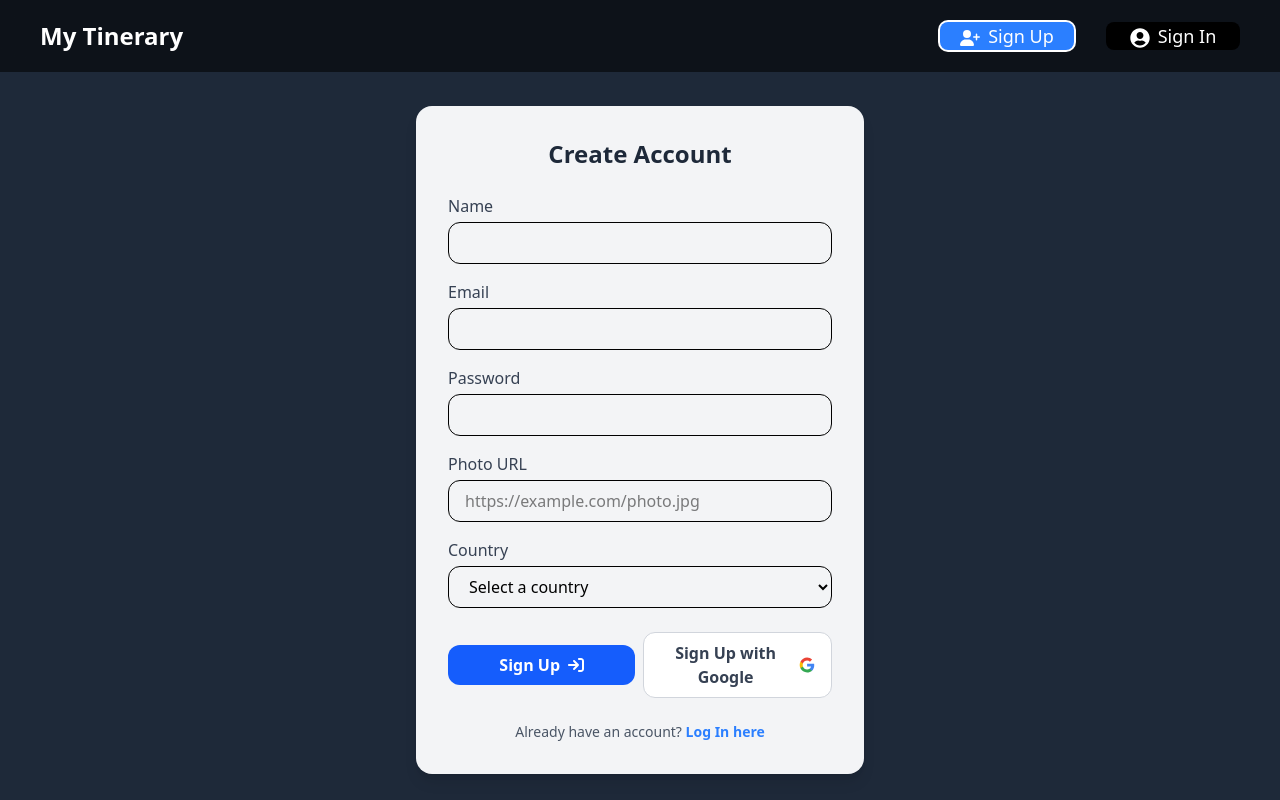
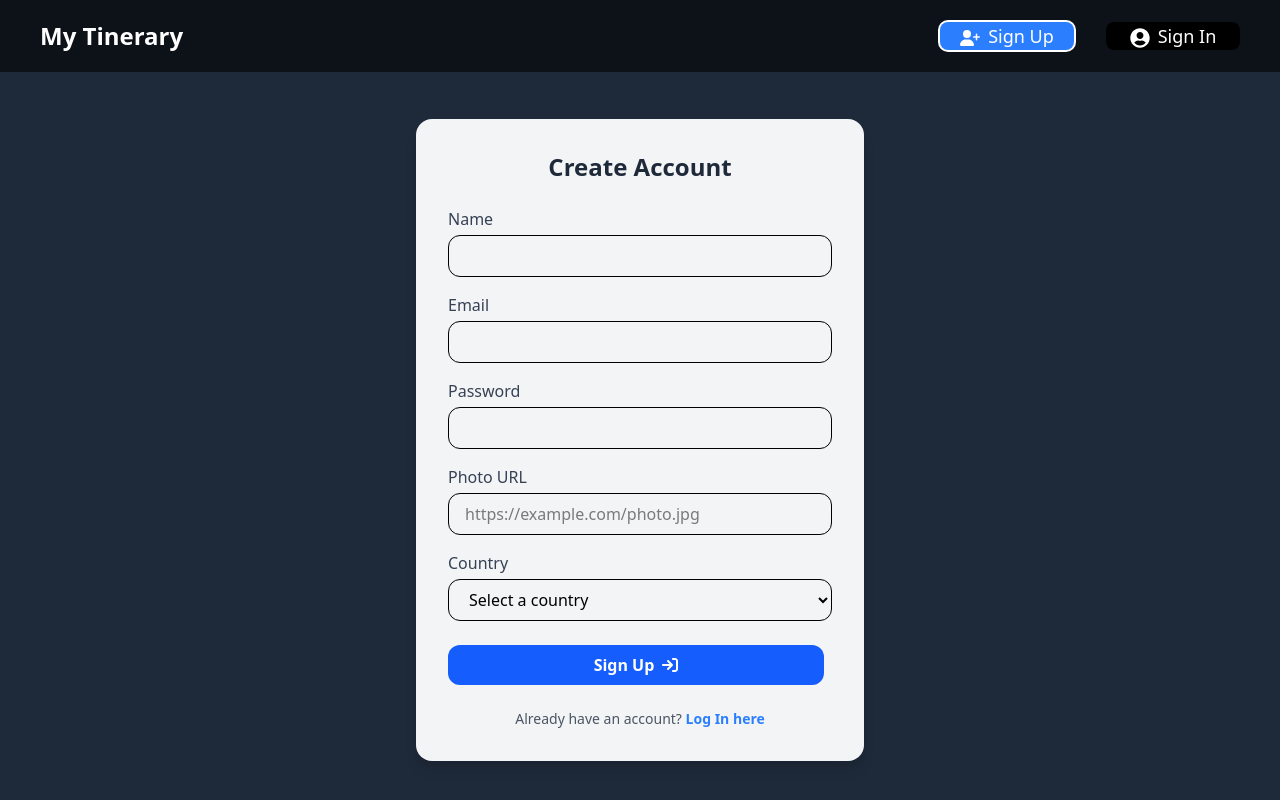
Before and after one commit to ElianGarcia01/mytinerary-ElianGarcia, a React (Vite) app: page /signUp in a window 1280 px wide. Built offline with nearby package versions, Linux system fonts and the light colour scheme.

Commit message:
googleAuth

```diff
--- a/package.json
+++ b/package.json
@@ -13,10 +13,12 @@
     "@fortawesome/fontawesome-svg-core": "^6.7.2",
     "@fortawesome/free-solid-svg-icons": "^6.7.2",
     "@fortawesome/react-fontawesome": "^0.2.2",
+    "@react-oauth/google": "^0.12.1",
     "@reduxjs/toolkit": "^2.7.0",
     "@tailwindcss/vite": "^4.0.7",
     "axios": "^1.8.4",
     "gsap": "^3.12.7",
+    "jwt-decode": "^4.0.0",
     "react": "^19.0.0",
     "react-dom": "^19.0.0",
     "react-icons": "^5.5.0",
--- a/src/components/AuthButton/ButtonLogout.jsx
+++ b/src/components/AuthButton/ButtonLogout.jsx
@@ -23,9 +23,8 @@ export default function LogoutButton() {
 
   return (
     <button
-      className="bg-black text-white text-lg
-        px-3 rounded-lg hover:bg-gray-800 transition h-full
-        w-full cursor-pointer"
+      className="bg-black text-white text-lg px-3 rounded-lg
+         hover:bg-blue-800 transition lg:h-1/2 w-full cursor-pointer"
       onClick={handleLogout}
     >
       Log Out
--- /dev/null
+++ b/src/components/AuthButton/GoogleLoginButton.jsx
@@ -0,0 +1,27 @@
+import { GoogleLogin } from "@react-oauth/google";
+import { useDispatch } from "react-redux";
+import { signInWithGoogle } from "../../redux/actions/authAction";
+
+const GoogleLoginButton = () => {
+  const dispatch = useDispatch();
+
+  const handleSuccess = async (credentialResponse) => {
+    const token = credentialResponse.credential;
+    dispatch(signInWithGoogle(token));
+  };
+
+  const handleError = () => {
+    console.error("Google login failed");
+  };
+
+  return (
+    <GoogleLogin
+      onSuccess={handleSuccess}
+      onError={handleError}
+      useOneTap
+      redirect_uri="http://localhost:5173"
+    />
+  );
+};
+
+export default GoogleLoginButton;
--- a/src/main.jsx
+++ b/src/main.jsx
@@ -4,11 +4,14 @@ import "./index.css"
 import App from "./App.jsx"
 import { Provider } from "react-redux"
 import store from "./redux/store.js"
+import { GoogleOAuthProvider } from "@react-oauth/google"
 
 createRoot(document.getElementById("root")).render(
   <StrictMode>
-    <Provider store={store}>
-      <App />
-    </Provider>
+    <GoogleOAuthProvider clientId="681251474449-rk5h0h35phbq82l9ffekf6sbthmq33uk.apps.googleusercontent.com">
+      <Provider store={store}>
+        <App />
+      </Provider>
+    </GoogleOAuthProvider>
   </StrictMode>
 )
--- a/src/pages/SignIn.jsx
+++ b/src/pages/SignIn.jsx
@@ -3,8 +3,9 @@ import { useDispatch, useSelector } from "react-redux";
 
 import { FontAwesomeIcon } from "@fortawesome/react-fontawesome";
 import { faRightFromBracket, faX } from "@fortawesome/free-solid-svg-icons";
-import { login, signInWithGoogle } from "../redux/actions/authAction";
+import { login } from "../redux/actions/authAction";
 import { statusHttp } from "../redux/reducers/cityReducer";
+import GoogleLoginButton from "../components/AuthButton/GoogleLoginButton";
 
 const LoginForm = () => {
   const dispatch = useDispatch();
@@ -15,10 +16,6 @@ const LoginForm = () => {
   const handleSubmit = (e) => {
     e.preventDefault();
     dispatch(login({ email, password }));
-  };
-
-  const handleGoogleLogin = () => {
-    dispatch(signInWithGoogle());
   };
 
   const status = authStore.status;
@@ -61,41 +58,13 @@ const LoginForm = () => {
         <button
           type="submit"
           className="w-full bg-blue-600 hover:bg-blue-700 text-white font-semibold py-2
-          px-4 rounded-xl transition duration-300 cursor-pointer"
+          px-4 rounded-xl transition duration-300 cursor-pointer mb-4"
         >
           Login
           <FontAwesomeIcon icon={faRightFromBracket} className="ms-2" />
         </button>
 
-        <button
-          type="button"
-          onClick={handleGoogleLogin}
-          className="mt-6 w-full bg-white text-gray-700 border border-gray-300 hover:bg-gray-100 font-semibold py-2 px-4 rounded-xl transition duration-300 cursor-pointer flex items-center justify-center gap-2"
-        >
-          Sign In with Google
-          <svg
-            xmlns="http://www.w3.org/2000/svg"
-            viewBox="0 0 24 24"
-            className="w-5 h-5"
-          >
-            <path
-              d="M22.56 12.25c0-.78-.07-1.53-.2-2.25H12v4.26h5.92c-.26 1.37-1.04 2.53-2.21 3.31v2.77h3.57c2.08-1.92 3.28-4.74 3.28-8.09z"
-              fill="#4285F4"
-            />
-            <path
-              d="M12 23c2.97 0 5.46-.98 7.28-2.66l-3.57-2.77c-.98.66-2.23 1.06-3.71 1.06-2.86 0-5.29-1.93-6.16-4.53H2.18v2.84C3.99 20.53 7.7 23 12 23z"
-              fill="#34A853"
-            />
-            <path
-              d="M5.84 14.09c-.22-.66-.35-1.36-.35-2.09s.13-1.43.35-2.09V7.07H2.18C1.43 8.55 1 10.22 1 12s.43 3.45 1.18 4.93l2.85-2.22.81-.62z"
-              fill="#FBBC05"
-            />
-            <path
-              d="M12 5.38c1.62 0 3.06.56 4.21 1.64l3.15-3.15C17.45 2.09 14.97 1 12 1 7.7 1 3.99 3.47 2.18 7.07l3.66 2.84c.87-2.6 3.3-4.53 6.16-4.53z"
-              fill="#EA4335"
-            />
-          </svg>
-        </button>
+        <GoogleLoginButton />
 
         {status === statusHttp.PENDING && (
           <p className="text-center mt-2 font-semibold">Loading...</p>
--- a/src/pages/SignUp.jsx
+++ b/src/pages/SignUp.jsx
@@ -1,11 +1,12 @@
 import { useState } from "react";
 import { useDispatch, useSelector } from "react-redux";
-import { signInWithGoogle, signUp } from "../redux/actions/authAction";
+import { signUp } from "../redux/actions/authAction";
 import { statusHttp } from "../redux/reducers/cityReducer";
 import { FontAwesomeIcon } from "@fortawesome/react-fontawesome";
 import { faArrowRightToBracket, faX } from "@fortawesome/free-solid-svg-icons";
 import { Link } from "react-router-dom";
 import { FaCheckCircle } from "react-icons/fa";
+import GoogleLoginButton from "../components/AuthButton/GoogleLoginButton";
 
 const countries = [
   "Argentina",
@@ -40,10 +41,6 @@ const SignUpForm = () => {
     e.preventDefault();
     dispatch(signUp(form));
   };
-
-    const handleGoogleSignUp = () => {
-      dispatch(signInWithGoogle());
-    };
 
   return (
     <div className="flex items-center justify-center min-h-screen bg-gray-800 px-4 pt-20">
@@ -123,44 +120,17 @@ const SignUpForm = () => {
           </select>
         </div>
 
-        <div className="flex justify-center items-center gap-2">
+        <div className="flex justify-center items-center gap-2 mt-6">
           <button
             type="submit"
-            className="mt-6 w-full bg-blue-600 hover:bg-blue-700 text-white font-semibold py-2 px-4 rounded-xl transition duration-300 cursor-pointer"
+            className="w-full bg-blue-600 hover:bg-blue-700 text-white font-semibold py-2 px-4 rounded-xl transition duration-300 cursor-pointer"
           >
             Sign Up
             <FontAwesomeIcon icon={faArrowRightToBracket} className="ms-2" />
           </button>
 
-          <button
-            type="button"
-            onClick={handleGoogleSignUp}
-            className="mt-6 w-full bg-white text-gray-700 border border-gray-300 hover:bg-gray-100 font-semibold py-2 px-4 rounded-xl transition duration-300 cursor-pointer flex items-center justify-center gap-2"
-          >
-            Sign Up with Google
-            <svg
-              xmlns="http://www.w3.org/2000/svg"
-              viewBox="0 0 24 24"
-              className="w-5 h-5"
-            >
-              <path
-                d="M22.56 12.25c0-.78-.07-1.53-.2-2.25H12v4.26h5.92c-.26 1.37-1.04 2.53-2.21 3.31v2.77h3.57c2.08-1.92 3.28-4.74 3.28-8.09z"
-                fill="#4285F4"
-              />
-              <path
-                d="M12 23c2.97 0 5.46-.98 7.28-2.66l-3.57-2.77c-.98.66-2.23 1.06-3.71 1.06-2.86 0-5.29-1.93-6.16-4.53H2.18v2.84C3.99 20.53 7.7 23 12 23z"
-                fill="#34A853"
-              />
-              <path
-                d="M5.84 14.09c-.22-.66-.35-1.36-.35-2.09s.13-1.43.35-2.09V7.07H2.18C1.43 8.55 1 10.22 1 12s.43 3.45 1.18 4.93l2.85-2.22.81-.62z"
-                fill="#FBBC05"
-              />
-              <path
-                d="M12 5.38c1.62 0 3.06.56 4.21 1.64l3.15-3.15C17.45 2.09 14.97 1 12 1 7.7 1 3.99 3.47 2.18 7.07l3.66 2.84c.87-2.6 3.3-4.53 6.16-4.53z"
-                fill="#EA4335"
-              />
-            </svg>
-          </button>
+          <GoogleLoginButton />
+
         </div>
 
         {authStore.status === statusHttp.PENDING && (
--- a/src/redux/actions/authAction.js
+++ b/src/redux/actions/authAction.js
@@ -73,25 +73,29 @@ const signUp = createAsyncThunk(
   }
 )
 
+
 const signInWithGoogle = createAsyncThunk(
-    "auth/googleSignIn",
+  "auth/signInWithGoogle",
   async (googleToken, { rejectWithValue }) => {
     try {
-        const response = await axios.post(
-          "http://localhost:8080/api/auth/google",
-          { token: googleToken }
-        );
+      const response = await axios.post("http://localhost:8080/api/auth/google", {
+        token: googleToken,
+      });
 
+      // Guardar token en localStorage
       localStorage.setItem("token", response.data.token);
+
       return response.data;
     } catch (error) {
-        return rejectWithValue("Google login failed:", error);
+      if (error.response) {
+        return rejectWithValue(error.response.data.message);
+      }
+      return rejectWithValue("Google login failed");
     }
   }
 );
 
 
-
 const setUser = createAction("auth/setUser");
 
 export { login, setUser, signOut, signUp, signInWithGoogle };
--- a/src/redux/reducers/authReducer.js
+++ b/src/redux/reducers/authReducer.js
@@ -63,21 +63,20 @@ export const authReducer = createReducer(initialState, (builder) => {
             state.user = null;
             state.token = null;
           })
-          .addCase(signInWithGoogle.pending, (state) => {
-            state.status = 'pending';
-            state.error = null;
-          })
           .addCase(signInWithGoogle.fulfilled, (state, action) => {
             state.user = action.payload.user;
             state.token = action.payload.token;
-            state.status = 'succeded';
+            state.status = "succeded";
             state.error = null;
-          })
-          .addCase(signInWithGoogle.rejected, (state, action) => {
-            state.status = 'failed';
+        })
+        .addCase(signInWithGoogle.pending, (state) => {
+            state.status = "pending";
+            state.error = null;
+        })
+        .addCase(signInWithGoogle.rejected, (state, action) => {
+            state.status = "failed";
             state.error = action.payload;
             state.user = null;
             state.token = null;
-          })
-
+        })
 })
```
Also changed, not shown: 1 other file (tests, documents, lock files or other folders). Lines whose indentation alone changed are shown as unchanged.
